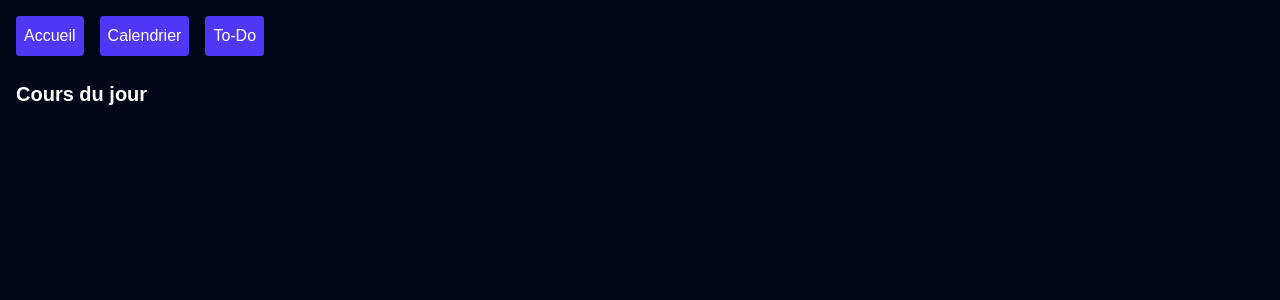
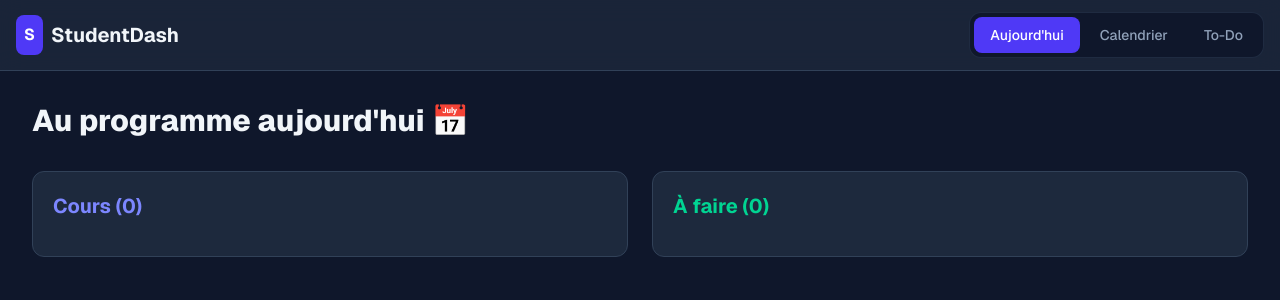
Before and after one commit to Srizas/todo-app, a Next.js app: page / in a window 1280 px wide. Shown: the top 300 px of the page. Built offline with nearby package versions, Linux system fonts and the light colour scheme.

Commit message:
Update page.js

```diff
--- a/app/page.js
+++ b/app/page.js
@@ -1,21 +1,32 @@
-'use client';
+"use client";
 
 import React, { useState, useEffect } from 'react';
 import { Calendar, CheckSquare, Home, Plus, Trash2, Clock, BookOpen, Check, RefreshCw, Bell, BellOff, ChevronLeft, ChevronRight, CalendarDays } from 'lucide-react';
 
 export default function App() {
   const [activeTab, setActiveTab] = useState('home');
+  const [notifPermission, setNotifPermission] = useState('default');
+  const [currentDate, setCurrentDate] = useState(new Date());
+  const [todayDate, setTodayDate] = useState(new Date());
   const [courses, setCourses] = useState([]);
   const [todos, setTodos] = useState([]);
   const [isLoaded, setIsLoaded] = useState(false);
-
-  // Formulaire cours
   const [newCourse, setNewCourse] = useState({ name: '', day: 'Lundi', start: '', end: '', room: '', repeat: 'Chaque semaine', color: 'indigo' });
-  // Formulaire todo
   const [newTodo, setNewTodo] = useState({ text: '', dueDate: new Date().toLocaleDateString('fr-CA') });
 
-  // --- CHARGEMENT ---
+  const daysOfWeek = ['Lundi', 'Mardi', 'Mercredi', 'Jeudi', 'Vendredi', 'Samedi', 'Dimanche'];
+  const colors = [
+    { id: 'indigo', label: 'Bleu/Indigo', bg: 'bg-indigo-600', text: 'text-indigo-400', border: 'border-indigo-500/30', hover: 'hover:border-indigo-500/60', badge: 'bg-indigo-500/10 text-indigo-300' },
+    { id: 'emerald', label: 'Vert/Émeraude', bg: 'bg-emerald-600', text: 'text-emerald-400', border: 'border-emerald-500/30', hover: 'hover:border-emerald-500/60', badge: 'bg-emerald-500/10 text-emerald-300' },
+    { id: 'amber', label: 'Orange/Ambre', bg: 'bg-amber-600', text: 'text-amber-400', border: 'border-amber-500/30', hover: 'hover:border-amber-500/60', badge: 'bg-amber-500/10 text-amber-300' },
+    { id: 'rose', label: 'Rouge/Rose', bg: 'bg-rose-600', text: 'text-rose-400', border: 'border-rose-500/30', hover: 'hover:border-rose-500/60', badge: 'bg-rose-500/10 text-rose-300' },
+  ];
+
+  const getColorStyles = (colorId) => colors.find(c => c.id === colorId) || colors[0];
+
   useEffect(() => {
+    setTodayDate(new Date());
+    if ('Notification' in window) setNotifPermission(Notification.permission);
     const savedCourses = localStorage.getItem('student_dash_courses');
     const savedTodos = localStorage.getItem('student_dash_todos');
     if (savedCourses) setCourses(JSON.parse(savedCourses));
@@ -23,58 +34,129 @@ export default function App() {
     setIsLoaded(true);
   }, []);
 
-  // --- SAUVEGARDE AUTO ---
   useEffect(() => {
-    if (isLoaded) {
-      localStorage.setItem('student_dash_courses', JSON.stringify(courses));
-      localStorage.setItem('student_dash_todos', JSON.stringify(todos));
-    }
-  }, [courses, todos, isLoaded]);
+    if (isLoaded) localStorage.setItem('student_dash_courses', JSON.stringify(courses));
+  }, [courses, isLoaded]);
 
-  // --- ACTIONS ---
+  useEffect(() => {
+    if (isLoaded) localStorage.setItem('student_dash_todos', JSON.stringify(todos));
+  }, [todos, isLoaded]);
+
+  const getSortableTime = (timeString) => {
+    if (!timeString) return 0;
+    const parts = timeString.toLowerCase().split(/[h:.,\s]+/);
+    return (parseInt(parts[0], 10) || 0) * 60 + (parseInt(parts[1], 10) || 0);
+  };
+
+  const shouldShowCourseOnDate = (course, targetDateObj) => {
+    const targetISO = targetDateObj.toLocaleDateString('fr-CA');
+    if (course.exceptDates?.includes(targetISO)) return false;
+    if (course.repeat === 'Une seule fois') return course.specificDate === targetISO;
+    const dayName = daysOfWeek[(targetDateObj.getDay() + 6) % 7];
+    if (course.day !== dayName) return false;
+    const start = new Date(course.createdDate || targetISO);
+    start.setHours(0, 0, 0, 0);
+    return targetDateObj >= start;
+  };
+
   const handleAddCourse = (e) => {
     e.preventDefault();
-    setCourses([...courses, { ...newCourse, id: Date.now(), exceptDates: [] }]);
+    setCourses([...courses, { ...newCourse, id: Date.now(), createdDate: new Date().toLocaleDateString('fr-CA'), exceptDates: [] }]);
+    setNewCourse({ name: '', day: 'Lundi', start: '', end: '', room: '', repeat: 'Chaque semaine', color: 'indigo' });
+  };
+
+  const handleDeleteCourseClick = (course, dateISO) => {
+    setCourses(courses.map(c => c.id === course.id ? { ...c, exceptDates: [...(c.exceptDates || []), dateISO] } : c));
   };
 
   const handleAddTodo = (e) => {
     e.preventDefault();
     setTodos([...todos, { ...newTodo, id: Date.now(), completed: false }]);
+    setNewTodo({ text: '', dueDate: todayDate.toLocaleDateString('fr-CA') });
   };
 
+  const toggleTodo = (id) => setTodos(todos.map(t => t.id === id ? { ...t, completed: !t.completed } : t));
+
+  const todayISO = todayDate.toLocaleDateString('fr-CA');
+  const todayCourses = courses.filter(c => shouldShowCourseOnDate(c, todayDate)).sort((a, b) => getSortableTime(a.start) - getSortableTime(b.start));
+  const todayTodos = todos.filter(t => t.dueDate === todayISO && !t.completed);
+
   return (
-    <div className="min-h-screen bg-slate-950 text-white p-4">
-      {/* MENU */}
-      <div className="flex gap-4 mb-6">
-        <button onClick={() => setActiveTab('home')} className="bg-indigo-600 p-2 rounded">Accueil</button>
-        <button onClick={() => setActiveTab('calendar')} className="bg-indigo-600 p-2 rounded">Calendrier</button>
-        <button onClick={() => setActiveTab('todo')} className="bg-indigo-600 p-2 rounded">To-Do</button>
+    <div className="min-h-screen bg-slate-900 text-slate-100 font-sans">
+      <nav className="sticky top-0 z-50 bg-slate-800/80 backdrop-blur-md border-b border-slate-700 px-4 py-3">
+        <div className="max-w-7xl mx-auto flex justify-between items-center">
+          <div className="flex items-center space-x-2">
+            <div className="bg-indigo-600 p-2 rounded-lg text-white font-bold">S</div>
+            <span className="text-xl font-bold">StudentDash</span>
           </div>
+          <div className="flex space-x-1 bg-slate-900 p-1 rounded-xl border border-slate-700/50">
+            {['home', 'calendar', 'todo'].map((tab) => (
+              <button key={tab} onClick={() => setActiveTab(tab)} className={`px-4 py-2 rounded-lg text-sm font-medium ${activeTab === tab ? 'bg-indigo-600 text-white' : 'text-slate-400'}`}>
+                {tab === 'home' ? 'Aujourd\'hui' : tab === 'calendar' ? 'Calendrier' : 'To-Do'}
+              </button>
+            ))}
+          </div>
+        </div>
+      </nav>
 
-      {/* CONTENU */}
+      <main className="max-w-7xl mx-auto p-4 sm:p-6 lg:p-8">
         {activeTab === 'home' && (
+          <div className="space-y-8">
+            <h1 className="text-3xl font-extrabold">Au programme aujourd'hui 📅</h1>
+            <div className="grid grid-cols-1 md:grid-cols-2 gap-6">
+              <div className="bg-slate-800 rounded-xl p-5 border border-slate-700">
+                <h2 className="text-xl font-bold mb-4 text-indigo-400">Cours ({todayCourses.length})</h2>
+                {todayCourses.map(course => (
+                  <div key={course.id} className="bg-slate-900/60 p-3.5 mb-2 rounded-lg border border-slate-700 flex justify-between">
                     <div>
-          <h2 className="text-xl font-bold mb-4">Cours du jour</h2>
-          {courses.map(c => <div key={c.id} className="bg-slate-800 p-2 mb-2 rounded">{c.name} - {c.start}</div>)}
+                      <p className="font-semibold text-indigo-400">{course.name}</p>
+                      <p className="text-xs text-slate-400">{course.start} - {course.end}</p>
+                    </div>
+                    <button onClick={() => handleDeleteCourseClick(course, todayISO)}><Trash2 size={14} className="text-slate-500 hover:text-rose-400" /></button>
+                  </div>
+                ))}
+              </div>
+              <div className="bg-slate-800 rounded-xl p-5 border border-slate-700">
+                <h2 className="text-xl font-bold mb-4 text-emerald-400">À faire ({todayTodos.length})</h2>
+                {todayTodos.map(todo => (
+                  <div key={todo.id} className="flex items-center justify-between bg-slate-900/60 p-3.5 mb-2 rounded-lg border border-slate-700">
+                    <span className="text-sm">{todo.text}</span>
+                    <button onClick={() => toggleTodo(todo.id)} className="w-5 h-5 rounded-md border border-slate-600" />
+                  </div>
+                ))}
+              </div>
+            </div>
           </div>
         )}
 
         {activeTab === 'calendar' && (
-        <form onSubmit={handleAddCourse} className="bg-slate-900 p-4 rounded">
-          <input className="text-black mb-2 block" placeholder="Nom du cours" onChange={e => setNewCourse({...newCourse, name: e.target.value})} />
-          <button type="submit" className="bg-green-600 p-2 rounded">Ajouter Cours</button>
+          <div className="space-y-6">
+            <form onSubmit={handleAddCourse} className="bg-slate-800 rounded-xl p-5 border border-slate-700 grid grid-cols-2 md:grid-cols-4 gap-4">
+              <input type="text" placeholder="Nom du cours" value={newCourse.name} onChange={e => setNewCourse({...newCourse, name: e.target.value})} className="bg-slate-900 border border-slate-700 rounded-lg px-3 py-2 text-sm" />
+              <input type="text" placeholder="Début (ex: 08:30)" value={newCourse.start} onChange={e => setNewCourse({...newCourse, start: e.target.value})} className="bg-slate-900 border border-slate-700 rounded-lg px-3 py-2 text-sm" />
+              <input type="text" placeholder="Fin (ex: 10:00)" value={newCourse.end} onChange={e => setNewCourse({...newCourse, end: e.target.value})} className="bg-slate-900 border border-slate-700 rounded-lg px-3 py-2 text-sm" />
+              <button type="submit" className="bg-indigo-600 rounded-lg text-sm font-bold">Ajouter</button>
             </form>
+          </div>
         )}
 
         {activeTab === 'todo' && (
-        <form onSubmit={handleAddTodo} className="bg-slate-900 p-4 rounded">
-          <input className="text-black mb-2 block" placeholder="Tâche" onChange={e => setNewTodo({...newTodo, text: e.target.value})} />
-          <button type="submit" className="bg-green-600 p-2 rounded">Ajouter Tâche</button>
-          <div className="mt-4">
-            {todos.map(t => <div key={t.id} className="bg-slate-800 p-2 mb-2 rounded">{t.text}</div>)}
+          <div className="max-w-3xl mx-auto">
+            <form onSubmit={handleAddTodo} className="bg-slate-800 rounded-xl p-4 border border-slate-700 flex gap-3">
+              <input type="text" placeholder="Tâche..." value={newTodo.text} onChange={e => setNewTodo({...newTodo, text: e.target.value})} className="flex-1 bg-slate-900 border border-slate-700 rounded-lg px-4 py-2 text-sm" />
+              <button type="submit" className="bg-emerald-600 px-4 py-2 rounded-lg text-sm font-bold">Ajouter</button>
+            </form>
+            <div className="mt-4 bg-slate-800 rounded-xl border border-slate-700 overflow-hidden">
+              {todos.map(todo => (
+                <div key={todo.id} className="p-4 border-b border-slate-700 flex justify-between">
+                  <span>{todo.text}</span>
+                  <button onClick={() => toggleTodo(todo.id)} className={todo.completed ? 'text-emerald-500' : 'text-slate-500'}>Terminé</button>
                 </div>
-        </form>
+              ))}
+            </div>
+          </div>
         )}
+      </main>
     </div>
   );
 }
```
Lines whose indentation alone changed are shown as unchanged.
